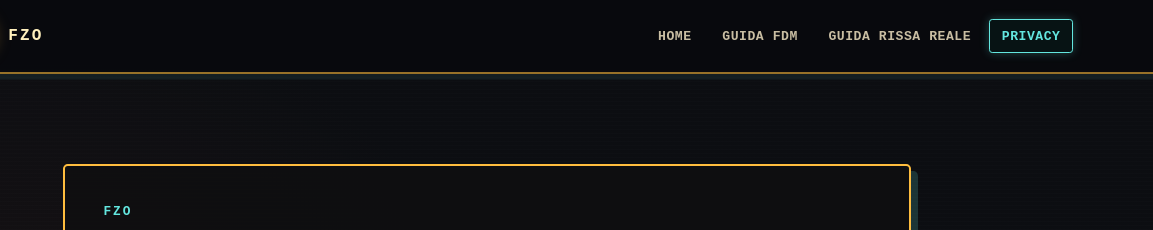
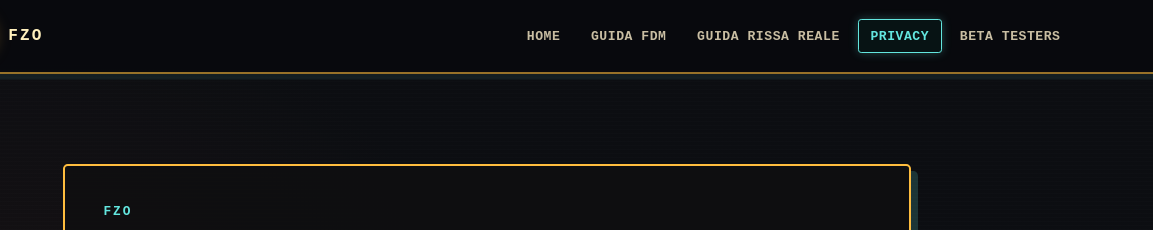
Before and after one commit to fzodeveloper-eng/fzodeveloper-eng.github.io, a plain HTML site: page privacy/index.html in a window 1280 px wide. Shown: the top 230 px of the page, 127-1280 px from the left. Drawn offline with Linux system fonts and the light colour scheme.

```diff
--- a/privacy/index.html
+++ b/privacy/index.html
@@ -17,6 +17,7 @@
         <a href="../family-deathmatch/guida/">Guida FDM</a>
         <a href="../family-deathmatch-rissa-reale/guida/">Guida Rissa Reale</a>
         <a href="./" aria-current="page">Privacy</a>
+        <a href="../beta-testers/">βeta Testers</a>
       </div>
     </nav>
   </header>
```
